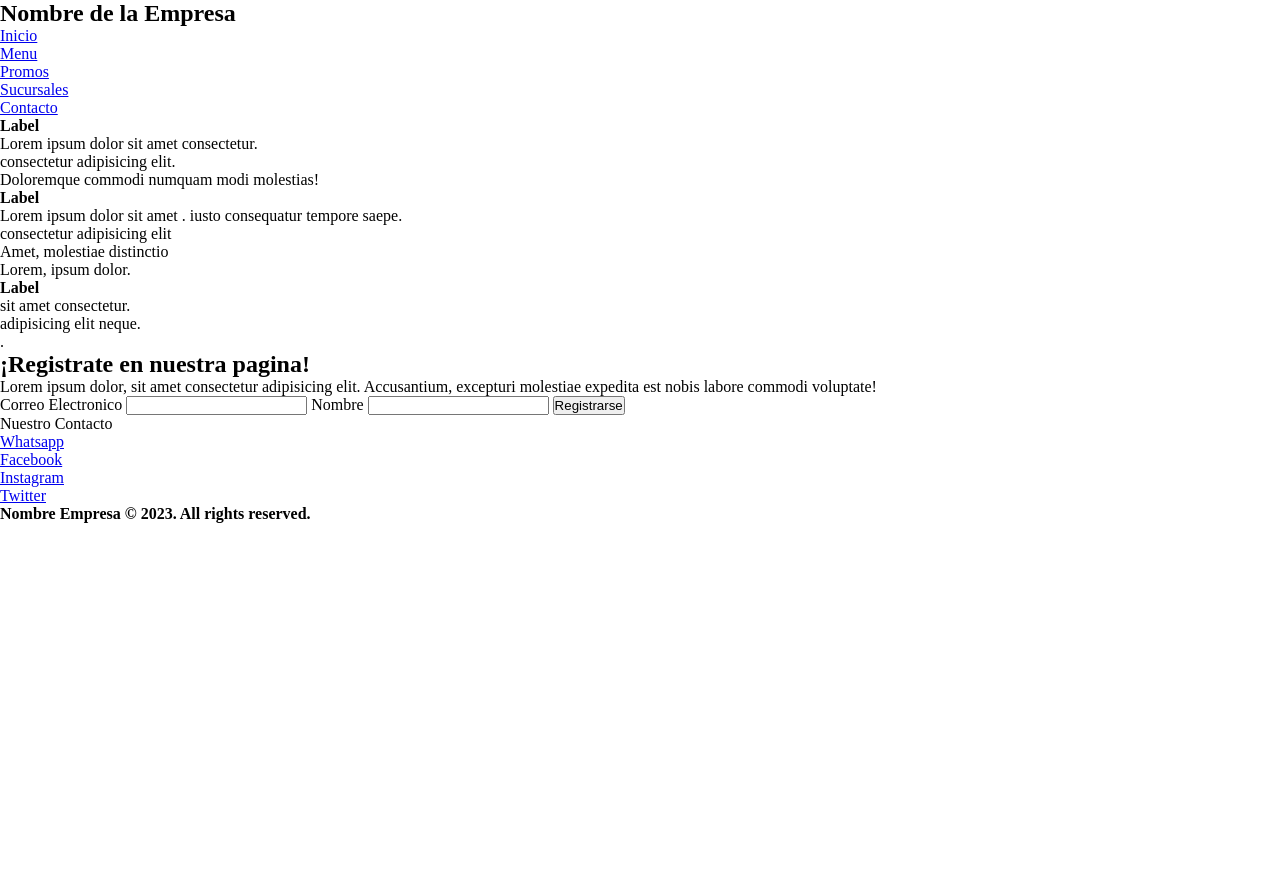
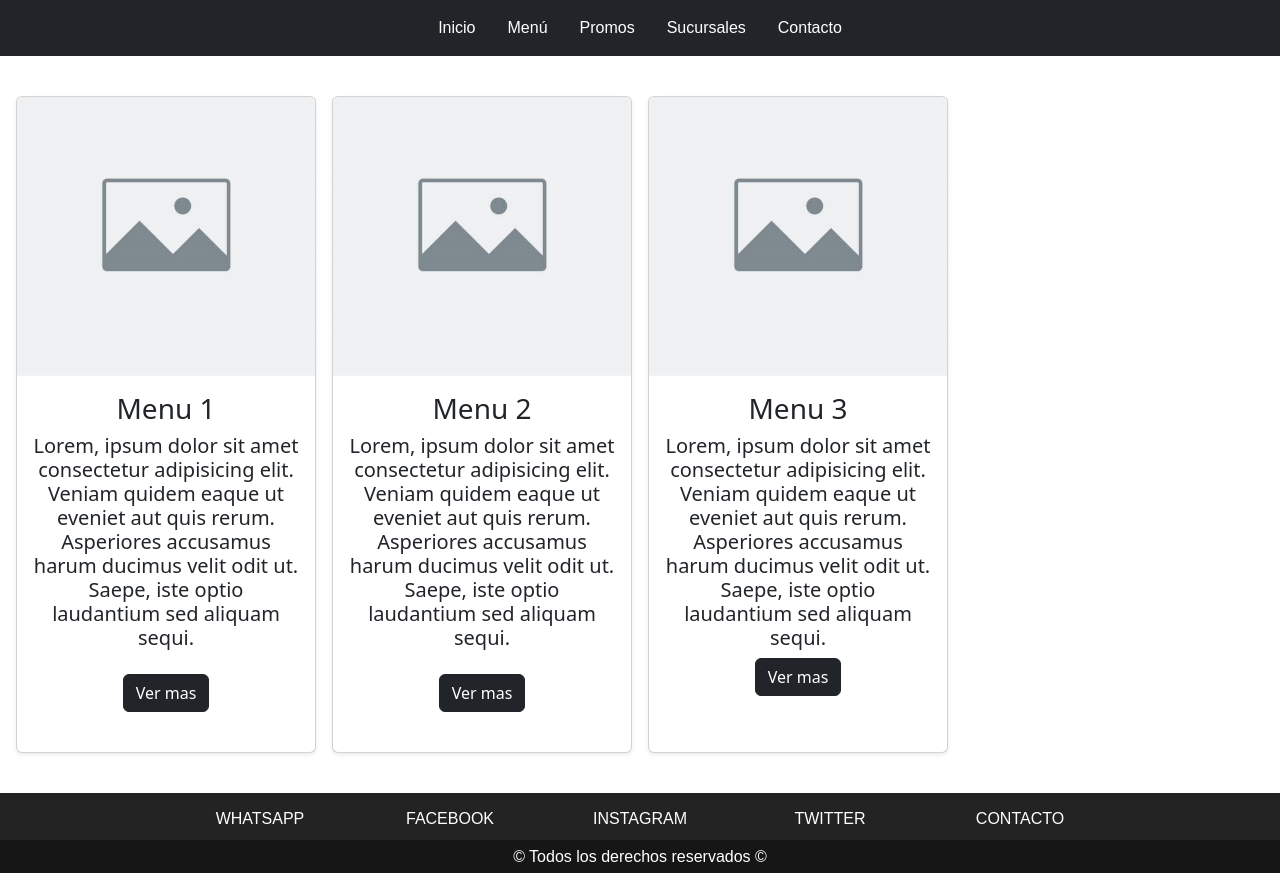
Before and after one commit to Ram0neta/Proyecto, a plain HTML site: page pages/promos.html in a window 1280 px wide. Before the commit the page ends 800 px from the top, so only its background shows below. Drawn offline with nearby package versions, Linux system fonts and the light colour scheme.

Commit message:
actualizacion de seccion promos

```diff
--- a/css/style.css
+++ b/css/style.css
@@ -12,3 +12,30 @@
 #eslogan p {
     padding-top: 70px ;
 }
+
+nav h2 {
+    color: rgb(248, 247, 247);
+    font-family: sans-serif;
+}
+
+a {
+    text-decoration: none;
+    color: rgb(246, 246, 246);
+    list-style-type:none;
+    font-family: sans-serif;
+}
+nav {
+    background-color: rgb(31, 31, 31);
+    height: 100%;
+}
+
+.promos {
+    display: flex;
+}
+
+.titulo-promo {
+    display: block;
+    align-items: center;
+}
+
+@media (max-width:
--- a/pages/promos.html
+++ b/pages/promos.html
@@ -1,81 +1,142 @@
 <!DOCTYPE html>
 <html lang="en">
+
 <head>
     <meta charset="UTF-8">
-    <meta http-equiv="X-UA-Compatible" content="IE=edge">
     <meta name="viewport" content="width=device-width, initial-scale=1.0">
     <title>Pagina Proyecto</title>
+    <link href="https://cdn.jsdelivr.net/npm/bootstrap@5.3.0-alpha1/dist/css/bootstrap.min.css" rel="stylesheet"
+        integrity="sha384-GLhlTQ8iRABdZLl6O3oVMWSktQOp6b7In1Zl3/Jr59b6EGGoI1aFkw7cmDA6j6gD" crossorigin="anonymous">
     <link rel="stylesheet" href="../css/style.css">
 </head>
+
+
 <body>
     <header>
-        <nav>
-            <ul>
-                <li>
-                    <h2>Nombre de la Empresa</h2>
-                </li>
-                <li><a href="../index.html">Inicio</a></li>
-                <li> <a href="../pages/menu.html">Menu</a></li>
-                <li> <a href="../pages/promos.html">Promos</a></li>
-                <li> <a href="../pages/sucursales.html">Sucursales</a></li>
-                <li> <a href="../pages/contacto.html">Contacto</a></li>
-            </ul>
+        <nav class="navbar navbar-expand-sm navbar-dark bg-dark">
+            <div class="container">
+                <button class="navbar-toggler" type="button" data-bs-toggle="collapse"
+                    data-bs-target="#navbarNavDropdown" aria-controls="navbarNavDropdown" aria-expanded="false"
+                    aria-label="Toggle navigation">
+                    <span class="navbar-toggler-icon"></span>
+                </button>
+
+                <div class="collapse navbar-collapse" id="navbarNavDropdown">
+                    <ul class="navbar-nav mx-auto">
+                        <li class="nav-item">
+                            <a class="nav-link mx-2 active" href="../index.html">Inicio</a>
+                        </li>
+                        <li class="nav-item">
+                            <a class="nav-link mx-2 active" href="../pages/menu.html">Menú</a>
+                        </li>
+                        <li class="nav-item">
+                            <a class="nav-link mx-2 active" href="../pages/promos.html">Promos</a>
+                        </li>
+                        <li class="nav-item">
+                            <a class="nav-link mx-2 active" href="../pages/sucursales.html">Sucursales</a>
+                        </li>
+                        <li class="nav-item">
+                            <a class="nav-link mx-2 active" href="../pages/contacto.html">Contacto</a>
+                        </li>
+                    </ul>
+                </div>
+            </div>
         </nav>
     </header>
 
-    <footer>
-        <div class="label-contacto">
+    <main>
+        <div class="container-fluid bg-trasparent my-4 p-3" style="position: relative;">
+            <div class="row row-cols-1 row-cols-xs-2 row-cols-sm-2 row-cols-lg-4 g-3 text-center">
+                <div class="col" id="menu1">
+                    <div class="card h-100 shadow-sm"> <img src="../images/imagedefault.jpg" class="card-img-top"
+                            alt="...">
+                        <div class="card-body">
+                            <h3 class="card-title text-center">Menu 1</h3>
+                            <h5 class="card-text">Lorem, ipsum dolor sit amet consectetur adipisicing elit. Veniam
+                                quidem eaque ut eveniet aut quis rerum. Asperiores accusamus harum ducimus velit odit
+                                ut. Saepe, iste optio laudantium sed aliquam sequi.</h5>
+                            <div class="text-center my-4"> <a href="#" class="btn btn-dark">Ver mas</a> </div>
+                        </div>
+                    </div>
+                </div>
 
-            <ul>
-                <h4>Label</h4>
-                <li>Lorem ipsum dolor sit amet consectetur.</li>
-                <li>consectetur adipisicing elit.</li>
-                <li>Doloremque commodi numquam modi molestias!</li>
-            </ul>
+                <div class="col" id="menu2">
+                    <div class="card h-100 shadow-sm"> <img src="../images/imagedefault.jpg" class="card-img-top"
+                            alt="...">
+                        <div class="card-body">
+                            <h3 class="card-title text-center">Menu 2</h3>
+                            <h5 class="card-text">Lorem, ipsum dolor sit amet consectetur adipisicing elit. Veniam
+                                quidem eaque ut eveniet aut quis rerum. Asperiores accusamus harum ducimus velit odit
+                                ut. Saepe, iste optio laudantium sed aliquam sequi.</h5>
+                            <div class="text-center my-4"> <a href="#" class="btn btn-dark">Ver mas</a> </div>
+                        </div>
+                    </div>
+                </div>
 
+                <div class="col" id="menu3">
+                    <div class="card h-100 shadow-sm"> <img src="../images/imagedefault.jpg" class="card-img-top"
+                            alt="...">
+                        <div class="card-body">
+                            <h3 class="card-title text-center">Menu 3</h3>
+                            <h5 class="card-text">Lorem, ipsum dolor sit amet consectetur adipisicing elit. Veniam
+                                quidem eaque ut eveniet aut quis rerum. Asperiores accusamus harum ducimus velit odit
+                                ut. Saepe, iste optio laudantium sed aliquam sequi.</h5>
+                            <div class="text-center"> <a href="#" class="btn btn-dark">Ver mas</a> </div>
+                            <div class="clearfix mb-1"> <span class="float-start"><i
+                                        class="far fa-question-circle"></i></span> <span class="float-end"><i
+                                        class="fas fa-plus"></i></span> </div>
+                        </div>
+                    </div>
+                </div>
+            </div>
+        </div>
+    </main>
 
-            <ul>
-                <h4>Label</h4>
-                <li>Lorem ipsum dolor sit amet .
-                    iusto consequatur tempore saepe.</li>
-                <li>consectetur adipisicing elit</li>
-                <li>Amet, molestiae distinctio</li>
-                <li>Lorem, ipsum dolor.</li>
+    <footer class="text-center text-white" style="background-color: #232323">
 
-            </ul>
+        <div class="container">
+            <section class="mt-1">
+                <div class="row text-center d-flex justify-content-center pt-3">
+                    <div class="col-md-2">
+                        <h6 class="text-uppercase font-weight-bold">
+                            <a href="#!" class="text-white">Whatsapp</a>
+                        </h6>
+                    </div>
+                    <div class="col-md-2">
+                        <h6 class="text-uppercase font-weight-bold">
+                            <a href="#!" class="text-white">Facebook</a>
+                        </h6>
+                    </div>
+                    <div class="col-md-2">
+                        <h6 class="text-uppercase font-weight-bold">
+                            <a href="#!" class="text-white">Instagram</a>
+                        </h6>
+                    </div>
+                    <div class="col-md-2">
+                        <h6 class="text-uppercase font-weight-bold">
+                            <a href="#!" class="text-white">Twitter</a>
+                        </h6>
+                    </div>
+                    <div class="col-md-2">
+                        <h6 class="text-uppercase font-weight-bold">
+                            <a href="#!" class="text-white">Contacto</a>
+                        </h6>
+                    </div>
+                </div>
+            </section>
 
-
-            <ul>
-                <h4>Label</h4>
-                <li>sit amet consectetur.</li>
-                <li>adipisicing elit neque.</li>
-            </ul>
-            <p id="test">.</p>
-
+            <section class="mb-1">
+                <div class="row d-flex justify-content-center">
+                </div>
+            </section>
         </div>
-        <section class="registrarse">
-            <h2>¡Registrate en nuestra pagina!</h2>
-            <p>Lorem ipsum dolor, sit amet consectetur adipisicing elit. Accusantium, excepturi molestiae expedita est
-                nobis labore commodi voluptate!
-            <form>
-                <label for="email">Correo Electronico</label>
-                <input type="email" id="email" required>
-                <label for="nombre">Nombre</label>
-                <input type="text" id="nombre" required>
-                <button>Registrarse</button>
-            </form>
-            </p>
-        </section>
-        <div class="pie-de-pagina">
-            <ul>
-                <p>Nuestro Contacto</p>
-                <li><a href="www.whatsapp.com/">Whatsapp</a></li>
-                <li><a href="www.Facebook.com/NombreEmpresa">Facebook</a></li>
-                <li><a href="www.Instagram.com/NombreEmpresa">Instagram</a></li>
-                <li><a href="www.Twitter/NombreEmpresa">Twitter</a></li>
-                <h4>Nombre Empresa © 2023. All rights reserved.</h4>
-            </ul>
+        <div class="text-center p-1" style="background-color: #161616;">
+            <a> © Todos los derechos reservados © </a>
         </div>
     </footer>
+    <script src="https://cdn.jsdelivr.net/npm/bootstrap@5.3.0-alpha1/dist/js/bootstrap.bundle.min.js"
+        integrity="sha384-w76AqPfDkMBDXo30jS1Sgez6pr3x5MlQ1ZAGC+nuZB+EYdgRZgiwxhTBTkF7CXvN"
+        crossorigin="anonymous"></script>
 </body>
+
 </html>
```
